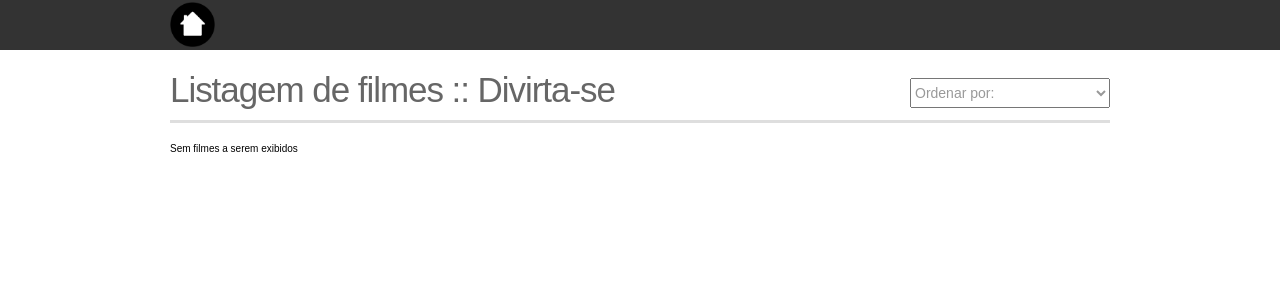
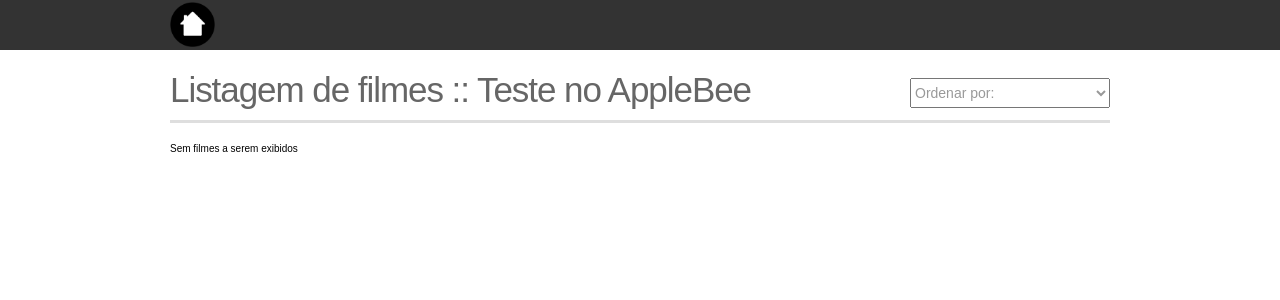
Before and after one commit to hugoleodev/play, a Django app: page / in a window 1280 px wide. Shown: the top 300 px of the page. Run offline with Django 3.2, Linux system fonts and the light colour scheme; data that the repository does not hold is empty; some libraries are stand-ins or nearby versions.

Commit message:
Alterando a string da home para o teste do workflow

```diff
--- a/play/core/templates/core/filme_list.html
+++ b/play/core/templates/core/filme_list.html
@@ -2,7 +2,7 @@
 
 {% block content %}
 <header class="fix">
-	<h1 class="fl">Listagem de filmes :: Divirta-se</h1>
+	<h1 class="fl">Listagem de filmes :: Teste no AppleBee </h1>
 	{% include 'core/form_sort_snippet.html' %}
 </header>
 
```
